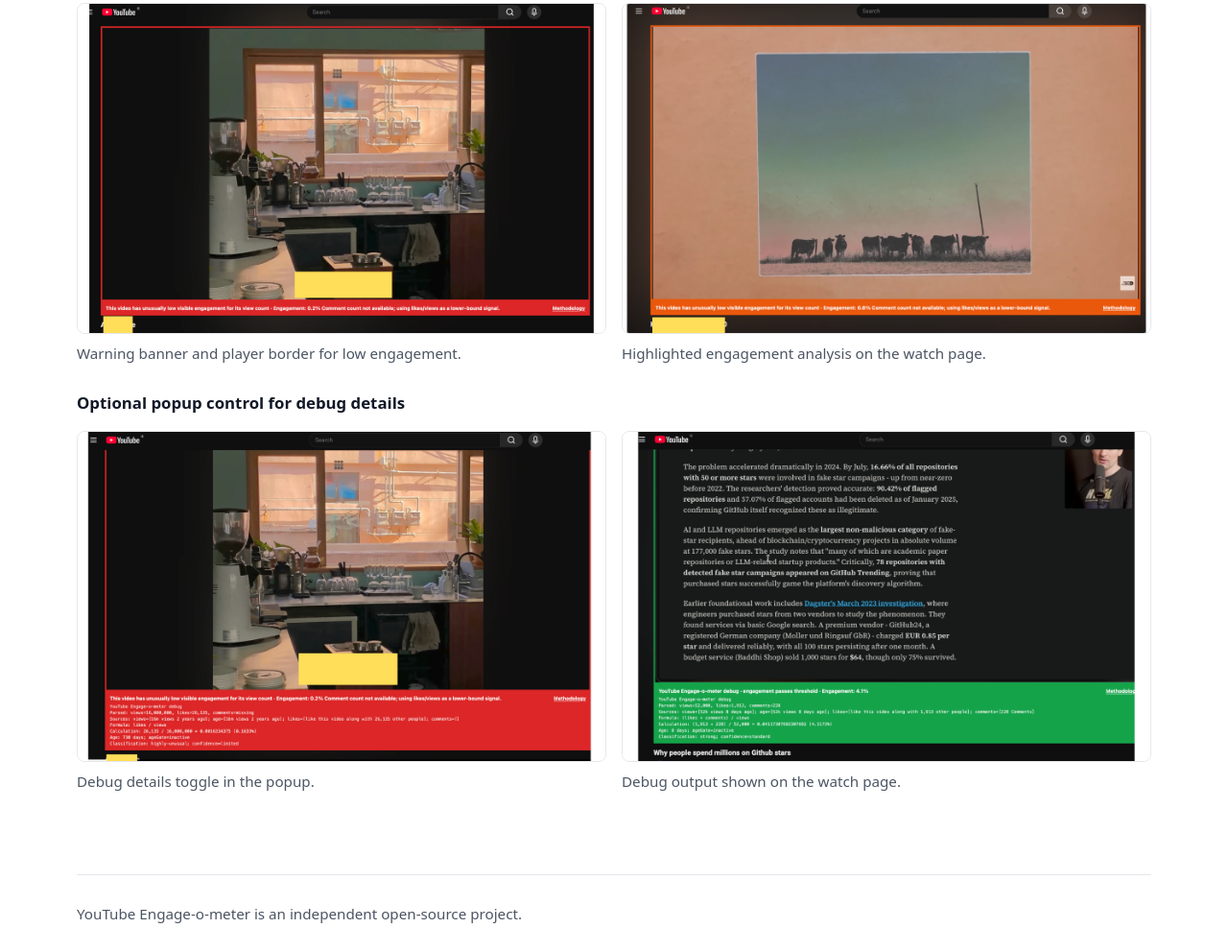
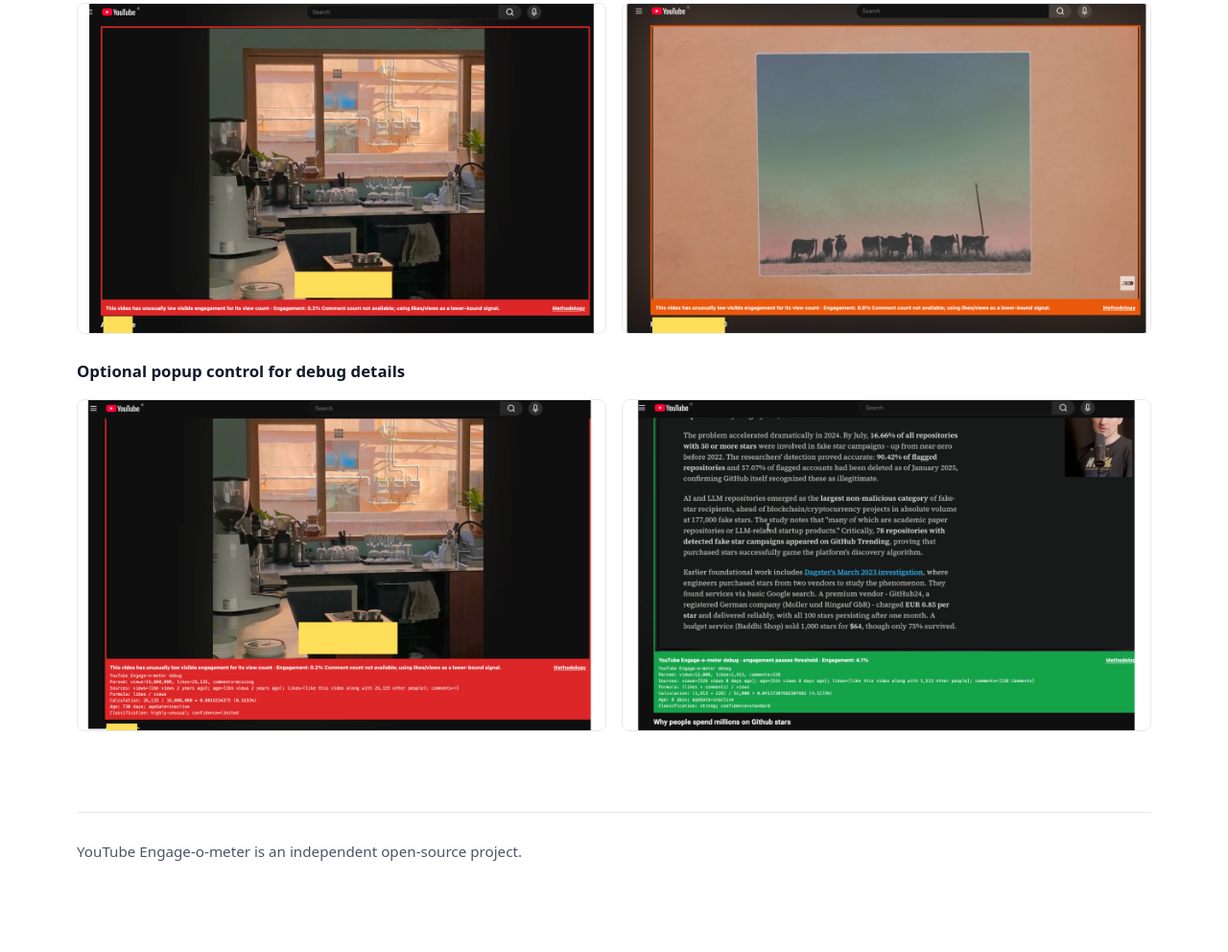
Before and after one commit to petrussola/yt-engagement-extension, a website built with Vite: page docs/index.html in a window 1280 px wide. Shown: the part 1742-2734 px from the top of the page at 96% size. After the commit the page ends 2669 px from the top, so only its background shows below. Built offline with nearby package versions, Linux system fonts and the light colour scheme.

Commit message:
Remove secondary screenshot captions

```diff
--- a/docs/index.html
+++ b/docs/index.html
@@ -363,9 +363,6 @@
                   height="800"
                   alt="YouTube watch page showing the extension's engagement warning and highlighted player."
                 />
-                <figcaption>
-                  Warning banner and player border for low engagement.
-                </figcaption>
               </figure>
               <figure class="screenshot">
                 <img
@@ -374,9 +371,6 @@
                   height="800"
                   alt="YouTube watch page with Engage-o-meter debug details visible in the warning banner."
                 />
-                <figcaption>
-                  Highlighted engagement analysis on the watch page.
-                </figcaption>
               </figure>
             </div>
           </div>
@@ -391,7 +385,6 @@
                   height="800"
                   alt="Extension popup with a debug details toggle."
                 />
-                <figcaption>Debug details toggle in the popup.</figcaption>
               </figure>
               <figure class="screenshot">
                 <img
@@ -400,7 +393,6 @@
                   height="800"
                   alt="YouTube watch page showing Engage-o-meter debug details."
                 />
-                <figcaption>Debug output shown on the watch page.</figcaption>
               </figure>
             </div>
           </div>
```
